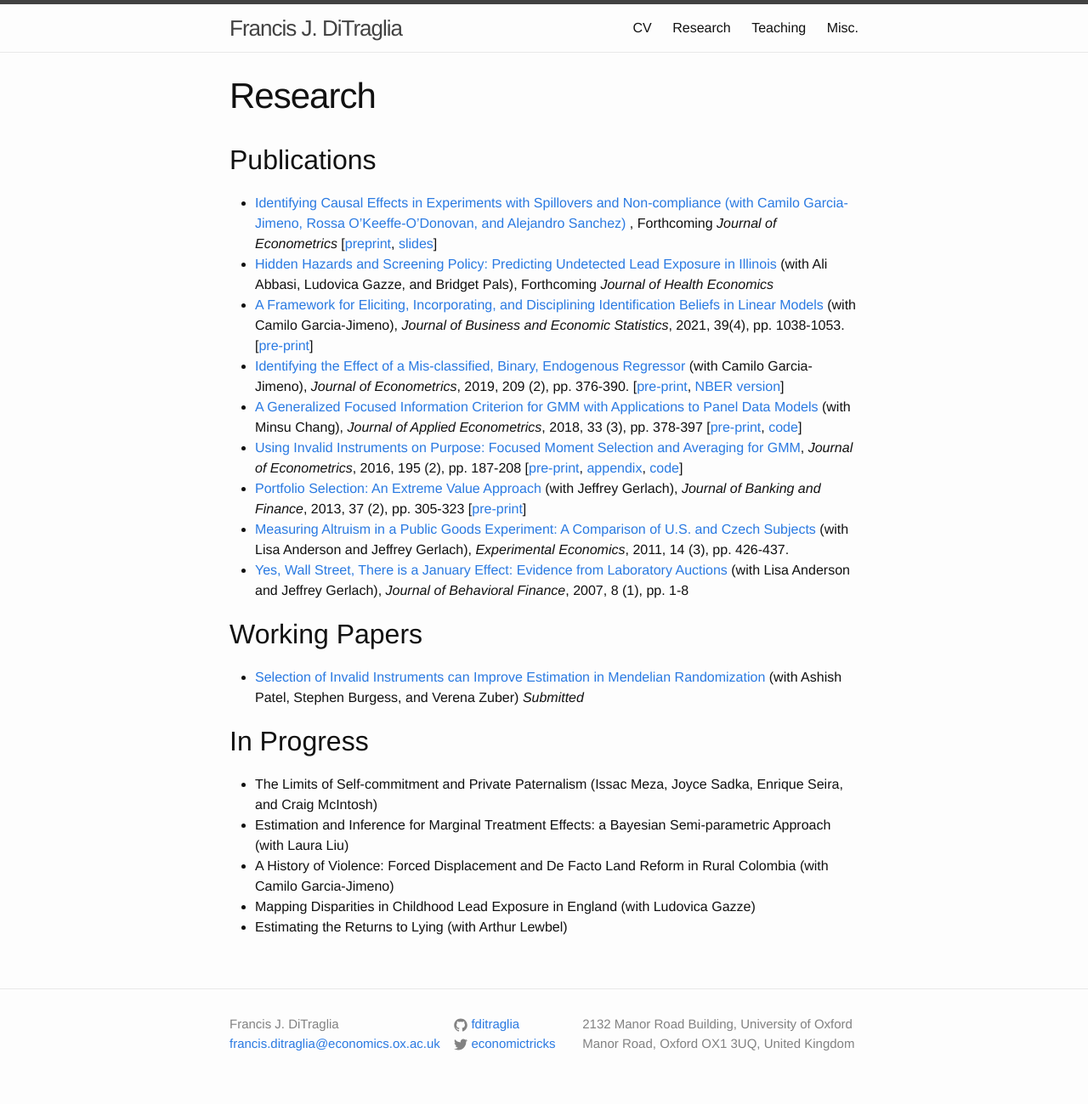
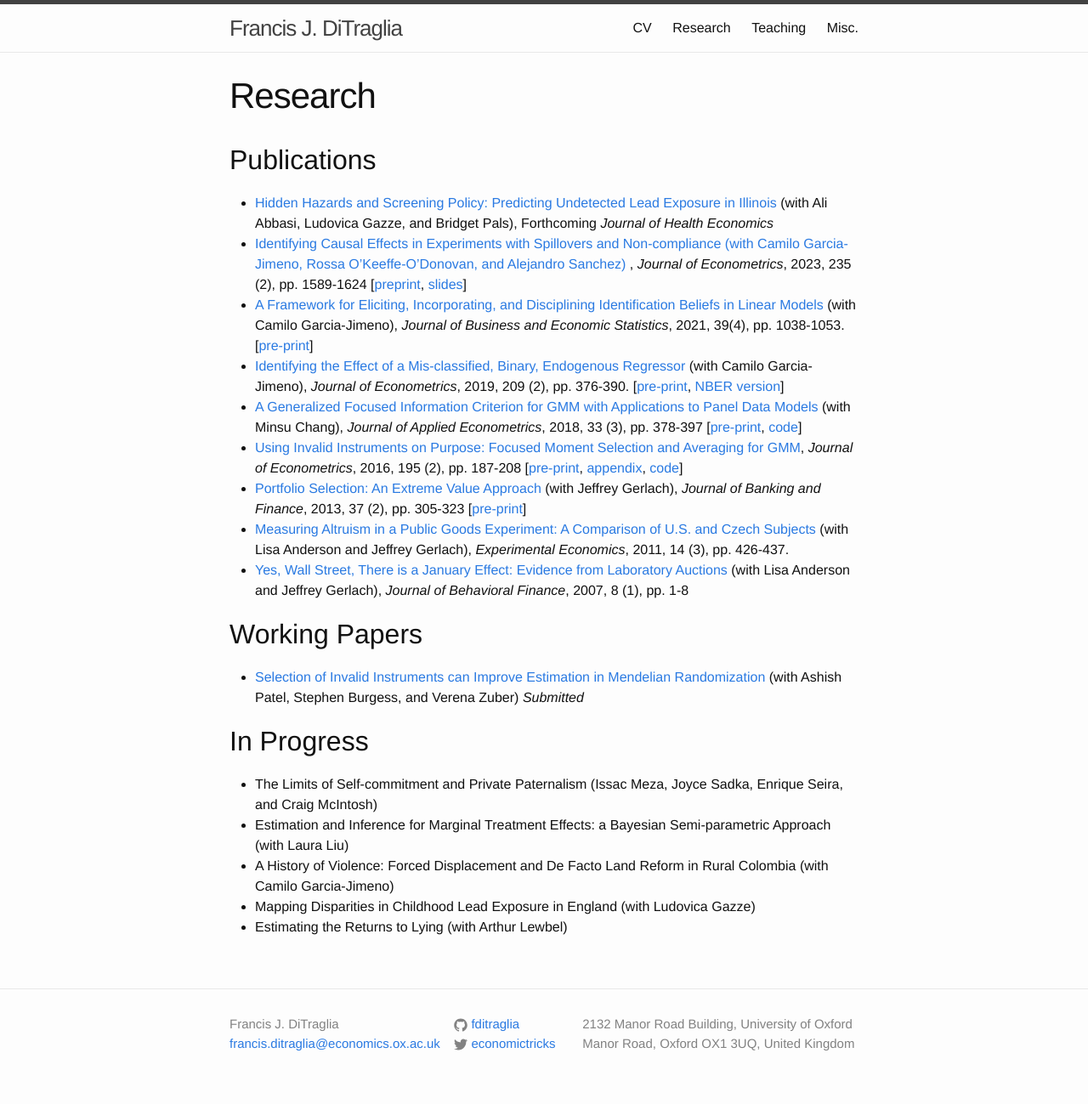
Before and after one commit to fditraglia/fditraglia.github.io, a Jekyll site: the page built from research.md, in a window 1280 px wide. Shown: the whole page at 85% size. Built offline with Jekyll 4.4.1, drawn with Linux system fonts in a browser that asks for light colours.

Commit message:
add journal issue information

```diff
--- a/research.md
+++ b/research.md
@@ -8,8 +8,8 @@ permalink: /research/
 
 ## Publications
 
-- [Identifying Causal Effects in Experiments with Spillovers and Non-compliance (with Camilo Garcia-Jimeno, Rossa O'Keeffe-O'Donovan, and Alejandro Sanchez)](https://doi.org/10.1016/j.jeconom.2023.01.008) , Forthcoming *Journal of Econometrics* [[preprint](https://ditraglia.com/pdf/spillovers-paper.pdf), [slides](https://ditraglia.com/pdf/spillovers-slides.pdf)]
 - [Hidden Hazards and Screening Policy: Predicting Undetected Lead Exposure in Illinois](https://ditraglia.com/pdf/lead-JHE.pdf) (with Ali Abbasi, Ludovica Gazze, and Bridget Pals), Forthcoming *Journal of Health Economics*
+- [Identifying Causal Effects in Experiments with Spillovers and Non-compliance (with Camilo Garcia-Jimeno, Rossa O'Keeffe-O'Donovan, and Alejandro Sanchez)](https://doi.org/10.1016/j.jeconom.2023.01.008) , *Journal of Econometrics*, 2023, 235 (2), pp. 1589-1624 [[preprint](https://ditraglia.com/pdf/spillovers-paper.pdf), [slides](https://ditraglia.com/pdf/spillovers-slides.pdf)]
 - [A Framework for Eliciting, Incorporating, and Disciplining Identification Beliefs in Linear Models](https://doi.org/10.1080/07350015.2020.1753528) (with Camilo Garcia-Jimeno), *Journal of Business and Economic Statistics*, 2021, 39(4), pp. 1038-1053. [[pre-print](http://ditraglia.com/pdf/DiTraglia-Garcia-Jimeno-2019.pdf)]
 - [Identifying the Effect of a Mis-classified, Binary, Endogenous Regressor](https://www.sciencedirect.com/science/article/pii/S0304407619300181) (with Camilo Garcia-Jimeno), *Journal of Econometrics*, 2019, 209 (2), pp. 376-390. [[pre-print](http://ditraglia.com/pdf/binary-regressor-final.pdf), [NBER version](http://ditraglia.com/pdf/DiTraglia_Garcia-Jimeno_2017b.pdf)]
 - [A Generalized Focused Information Criterion for GMM with Applications to Panel Data Models](https://onlinelibrary.wiley.com/doi/10.1002/jae.2614) (with Minsu Chang), *Journal of Applied Econometrics*, 2018, 33 (3), pp. 378-397 [[pre-print](http://ditraglia.com/pdf/GFIC_paper.pdf), [code](https://github.com/fditraglia/gfic)]
```
Also changed, not shown: 1 other file.
